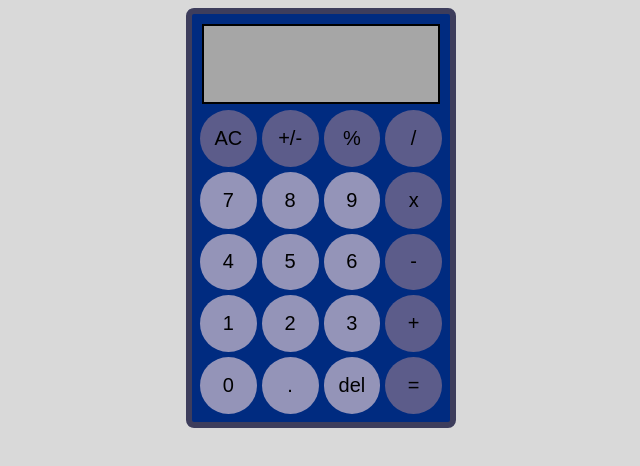
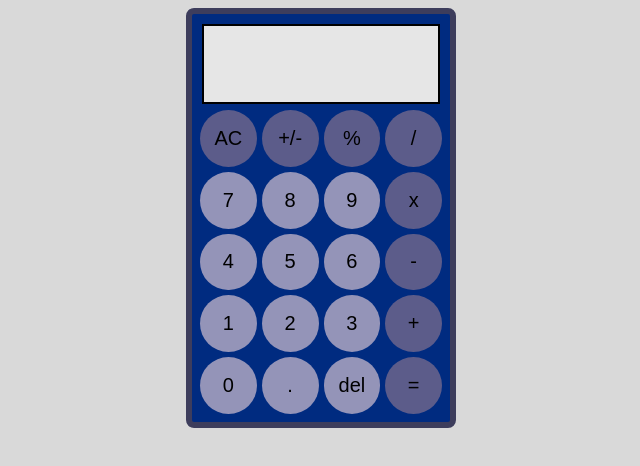
Before and after one commit to Francisco1220/calculator, a plain HTML site: page index.html in a window 1280 px wide. Shown: the whole page, without its empty margins (319-959 px from the left). Drawn offline with Linux system fonts and the light colour scheme.

Commit message:
Edit background colour of display

```diff
--- a/style.css
+++ b/style.css
@@ -28,7 +28,7 @@ body {
     margin: 2px;
     margin-bottom: 6px;
     flex-basis: 25%;
-    background-color: rgb(166, 166, 166);
+    background-color: rgb(230, 230, 230);
     font-size: 30px;
     color: black;
     border: solid 2px black;
```
